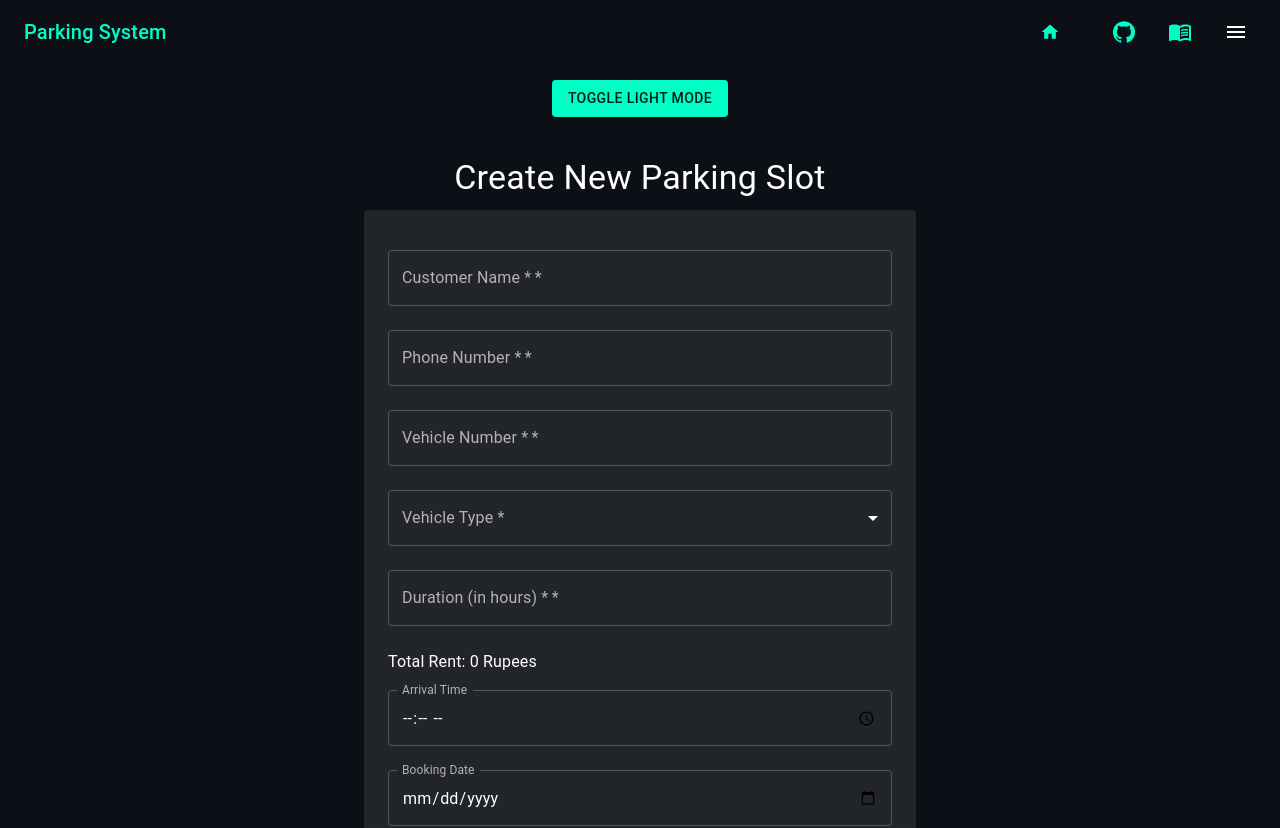
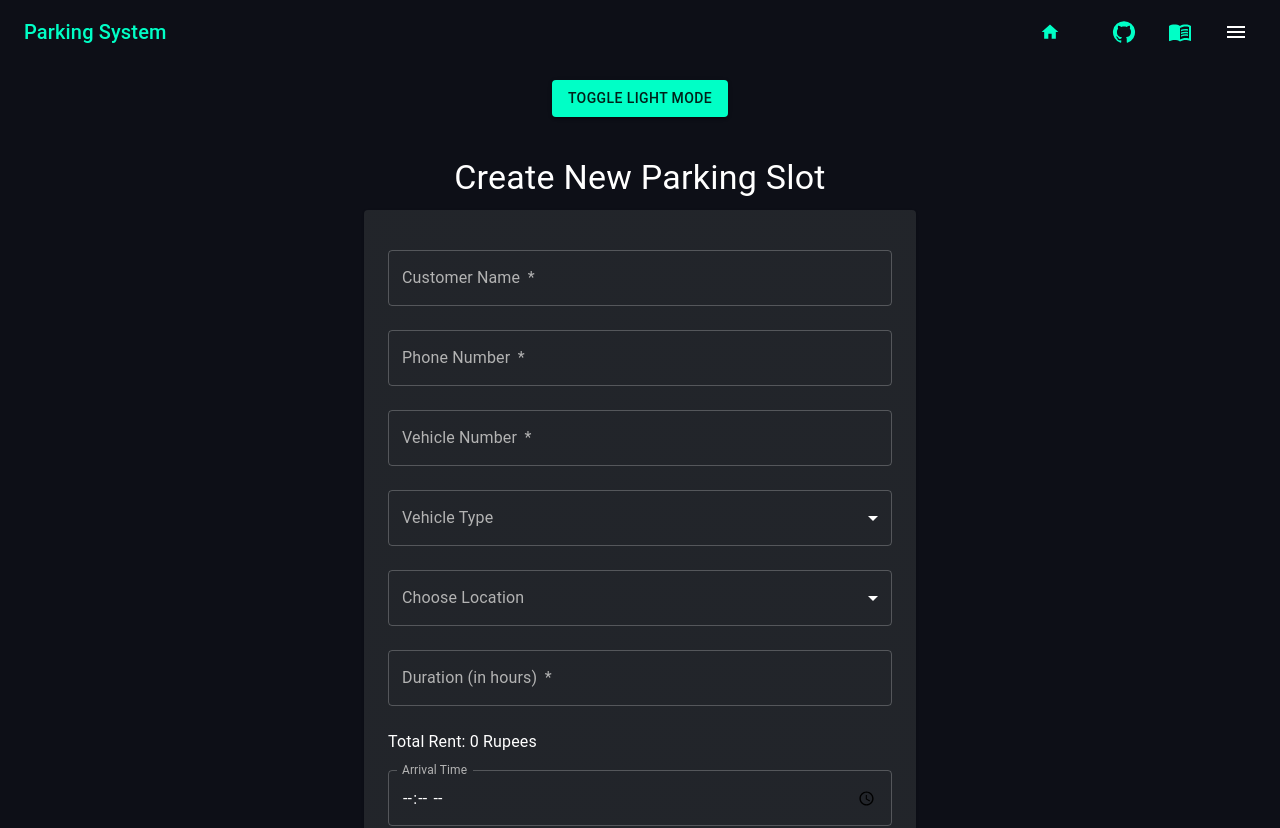
Before and after one commit to alibha04/parkingSystem, a React (Create React App) app in the folder client/: page /add-slot in a window 1280 px wide. Shown: the top 828 px of the page. Built offline with nearby package versions, Linux system fonts and the light colour scheme.

Commit message:
details issue solved

```diff
--- a/client/src/components/CreateSlot.js
+++ b/client/src/components/CreateSlot.js
@@ -2,6 +2,13 @@ import React, { useState } from 'react';
 import { useNavigate } from 'react-router-dom';
 import axios from 'axios';
 import { TextField, MenuItem, Button, Typography, Grid, Paper, Container, FormControl, InputLabel, Select } from '@mui/material';
+
+const locationOptions = [
+    'Park Ease (SNT Road)',
+    'The Skyline Stand (Near Railway Station)',
+    'The Beach Side Bay (Gopalpur Sea Beach)',
+    'The City Center Corral (Brahmapur Stadium)',
+];
 
 const CreateSlot = () => {
     const navigate = useNavigate();
@@ -16,6 +23,7 @@ const CreateSlot = () => {
         totalRent: 0,
         arrivalTime: '',
         bookingDate: '',
+        location: '',  // Added location field
     });
 
     const [loading, setLoading] = useState(false);
@@ -35,10 +43,9 @@ const CreateSlot = () => {
     const onSubmit = async (e) => {
         e.preventDefault();
         setLoading(true);
-        setError(''); // Clear previous errors
+        setError('');
 
-        // Validation
-        if (!slot.vehicleType || !slot.customerName || !slot.phoneNumber || !slot.vehicleNumber || !slot.duration) {
+        if (!slot.vehicleType || !slot.customerName || !slot.phoneNumber || !slot.vehicleNumber || !slot.duration || !slot.location) {
             setError('Please fill all required fields.');
             setLoading(false);
             return;
@@ -58,6 +65,7 @@ const CreateSlot = () => {
                 totalRent: 0,
                 arrivalTime: '',
                 bookingDate: '',
+                location: '',
             });
             navigate('/slots');
         } catch (err) {
@@ -76,7 +84,7 @@ const CreateSlot = () => {
                 <form onSubmit={onSubmit}>
                     <TextField
                         fullWidth
-                        label="Customer Name *"
+                        label="Customer Name "
                         name="customerName"
                         value={slot.customerName}
                         onChange={onChange}
@@ -86,7 +94,7 @@ const CreateSlot = () => {
                     />
                     <TextField
                         fullWidth
-                        label="Phone Number *"
+                        label="Phone Number "
                         name="phoneNumber"
                         value={slot.phoneNumber}
                         onChange={onChange}
@@ -96,7 +104,7 @@ const CreateSlot = () => {
                     />
                     <TextField
                         fullWidth
-                        label="Vehicle Number *"
+                        label="Vehicle Number "
                         name="vehicleNumber"
                         value={slot.vehicleNumber}
                         onChange={onChange}
@@ -104,8 +112,9 @@ const CreateSlot = () => {
                         margin="normal"
                         required
                     />
+
                     <FormControl fullWidth margin="normal">
-                        <InputLabel>Vehicle Type *</InputLabel>
+                        <InputLabel>Vehicle Type </InputLabel>
                         <Select
                             name="vehicleType"
                             value={slot.vehicleType}
@@ -118,9 +127,28 @@ const CreateSlot = () => {
                             <MenuItem value="Truck">Truck</MenuItem>
                         </Select>
                     </FormControl>
+
+                    {/* Location Selection */}
+                    <FormControl fullWidth margin="normal">
+                        <InputLabel>Choose Location </InputLabel>
+                        <Select
+                            name="location"
+                            value={slot.location}
+                            onChange={onChange}
+                            variant="outlined"
+                            required
+                        >
+                            {locationOptions.map((loc, index) => (
+                                <MenuItem key={index} value={loc}>
+                                    {loc}
+                                </MenuItem>
+                            ))}
+                        </Select>
+                    </FormControl>
+
                     <TextField
                         fullWidth
-                        label="Duration (in hours) *"
+                        label="Duration (in hours) "
                         name="duration"
                         type="number"
                         value={slot.duration}
@@ -154,6 +182,7 @@ const CreateSlot = () => {
                         variant="outlined"
                         margin="normal"
                     />
+
                     <Grid container spacing={2} sx={{ mt: 3 }}>
                         <Grid item xs={6}>
                             <Button type="submit" variant="contained" color="primary" fullWidth disabled={loading}>
@@ -166,6 +195,7 @@ const CreateSlot = () => {
                             </Button>
                         </Grid>
                     </Grid>
+
                     {error && (
                         <Typography color="error" variant="body2" sx={{ mt: 2 }}>
                             {typeof error === 'object' ? JSON.stringify(error) : error}
--- a/client/src/components/DetailsSlot.js
+++ b/client/src/components/DetailsSlot.js
@@ -31,8 +31,14 @@ const StyledPaper = styled(Paper)(({ theme }) => ({
   boxShadow: theme.shadows[3],
 }));
 
+const getStoredSlotNumber = (slotId) => {
+  const storedSlotNumbers = JSON.parse(localStorage.getItem('slotNumbers')) || {};
+  return storedSlotNumbers[slotId] || 'N/A';
+};
+
 const DetailsSlot = () => {
   const [slot, setSlot] = useState({});
+  const [slotNumber, setSlotNumber] = useState('N/A');
   const [openDialog, setOpenDialog] = useState(false);
   const { id } = useParams();
   const navigate = useNavigate();
@@ -40,16 +46,17 @@ const DetailsSlot = () => {
 
   useEffect(() => {
     axios
-      .get(`https://parkingsystem-8xdu.onrender.com/api/lots/${id}`) // Use correct API
+      .get(`https://parkingsystem-8xdu.onrender.com/api/lots/${id}`)
       .then((res) => {
         setSlot(res.data);
-        console.log('slot details', res.data);
+        setSlotNumber(getStoredSlotNumber(res.data._id));
+        console.log('Slot details:', res.data);
       })
       .catch((error) => {
         console.error('Error fetching slot details:', error.message);
         enqueueSnackbar('Error fetching slot details!', { variant: 'error' });
       });
-}, [id, enqueueSnackbar]);
+  }, [id, enqueueSnackbar]);
 
   const onDeleteClick = () => {
     setOpenDialog(true);
@@ -92,12 +99,13 @@ const DetailsSlot = () => {
           </Grid>
           <Grid item xs={12} md={8}>
             <Typography variant="h4" component="h1" gutterBottom>
-              Slot No: {slot.slotNumber || 'N/A'}
+              Slot No: {slotNumber}
             </Typography>
             <Divider sx={{ my: 2 }} />
             <Box display="flex" flexDirection="column">
               <Typography variant="body1">Vehicle Type: {slot.vehicleType || 'N/A'}</Typography>
               <Typography variant="body1">Customer Name: {slot.customerName || 'N/A'}</Typography>
+              <Typography variant="body1">Location: {slot.location ? slot.location : 'Location not provided'}</Typography>
               <Typography variant="body1">Phone Number: {slot.phoneNumber || 'N/A'}</Typography>
               <Typography variant="body1">Vehicle Number: {slot.vehicleNumber || 'N/A'}</Typography>
               <Typography variant="body1">Duration: {slot.duration || 'N/A'} hours</Typography>
@@ -108,12 +116,7 @@ const DetailsSlot = () => {
           </Grid>
         </Grid>
         <Box mt={4} display="flex" justifyContent="space-between">
-          <Button
-            startIcon={<ArrowBackIcon />}
-            component={RouterLink}
-            to="/slots"
-            variant="outlined"
-          >
+          <Button startIcon={<ArrowBackIcon />} component={RouterLink} to="/slots" variant="outlined">
             Back to Parking Slots
           </Button>
           <Box>
@@ -127,24 +130,14 @@ const DetailsSlot = () => {
             >
               Edit Slot
             </Button>
-            <Button
-              startIcon={<DeleteIcon />}
-              onClick={onDeleteClick}
-              variant="contained"
-              color="error"
-            >
+            <Button startIcon={<DeleteIcon />} onClick={onDeleteClick} variant="contained" color="error">
               Delete Slot
             </Button>
           </Box>
         </Box>
       </StyledPaper>
 
-      <Dialog
-        open={openDialog}
-        onClose={handleDeleteCancel}
-        aria-labelledby="alert-dialog-title"
-        aria-describedby="alert-dialog-description"
-      >
+      <Dialog open={openDialog} onClose={handleDeleteCancel} aria-labelledby="alert-dialog-title" aria-describedby="alert-dialog-description">
         <DialogTitle id="alert-dialog-title">{"Confirm Deletion"}</DialogTitle>
         <DialogContent>
           <DialogContentText id="alert-dialog-description">
--- a/client/src/components/SlotCard.js
+++ b/client/src/components/SlotCard.js
@@ -2,15 +2,22 @@ import React, { useState, useEffect } from 'react';
 import { Card, CardContent, Typography, Button, Box, CardMedia } from '@mui/material';
 import { Link } from 'react-router-dom';
 
-// Global set to track assigned slot numbers
-const assignedSlotNumbers = new Set();
+const getUniqueSlotNumber = (slotId) => {
+  const storedSlotNumbers = JSON.parse(localStorage.getItem('slotNumbers')) || {};
 
-const getUniqueSlotNumber = () => {
+  if (storedSlotNumbers[slotId]) {
+    return storedSlotNumbers[slotId]; // Return the stored slot number if already assigned
+  }
+
   let num;
+  const assignedNumbers = new Set(Object.values(storedSlotNumbers)); // Get all assigned numbers
   do {
     num = Math.floor(Math.random() * 1000) + 1;
-  } while (assignedSlotNumbers.has(num)); // Keep generating until unique
-  assignedSlotNumbers.add(num); // Store assigned number
+  } while (assignedNumbers.has(num)); // Ensure uniqueness
+
+  storedSlotNumbers[slotId] = num; // Assign the number to this slot ID
+  localStorage.setItem('slotNumbers', JSON.stringify(storedSlotNumbers)); // Save to localStorage
+
   return num;
 };
 
@@ -18,10 +25,8 @@ const SlotCard = ({ slot }) => {
   const [slotNumber, setSlotNumber] = useState(null);
 
   useEffect(() => {
-    if (!slot?.slotNumber) {
-      setSlotNumber(getUniqueSlotNumber());
-    } else {
-      setSlotNumber(slot.slotNumber);
+    if (slot?._id) {
+      setSlotNumber(getUniqueSlotNumber(slot._id));
     }
   }, [slot]);
 
@@ -55,31 +60,13 @@ const SlotCard = ({ slot }) => {
           <Typography variant="subtitle1" color="text.secondary">
             Status: {slot.status || 'Available'}
           </Typography>
-          <Typography
-            variant="body2"
-            color="text.secondary"
-            sx={{
-              mt: 1,
-              overflow: 'hidden',
-              textOverflow: 'ellipsis',
-              display: '-webkit-box',
-              WebkitLineClamp: 3,
-              WebkitBoxOrient: 'vertical',
-            }}
-          >
-            Location: {slot.location || 'Unknown'}
+          <Typography variant="body2" color="text.secondary" sx={{ mt: 1 }}>
+            <strong>Location:</strong> {slot?.location && slot.location.trim() !== '' ? slot.location : 'Not Provided'}
           </Typography>
         </CardContent>
       </Link>
       <Box sx={{ p: 2, mt: 'auto' }}>
-        <Button
-          component={Link}
-          to={`/slot-detail/${slot._id}`}
-          variant="contained"
-          color="primary"
-          size="small"
-          fullWidth
-        >
+        <Button component={Link} to={`/slot-detail/${slot._id}`} variant="contained" color="primary" size="small" fullWidth>
           View Details
         </Button>
       </Box>
```
